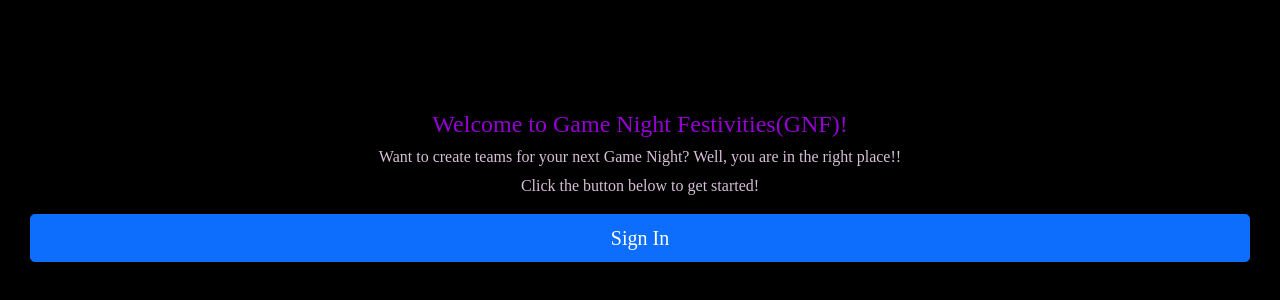
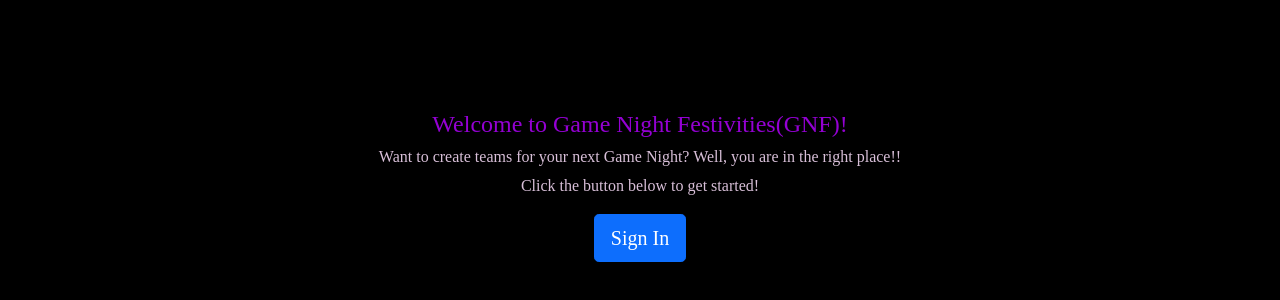
Before and after one commit to britnay268/INDIVIDUAL-ASSIGNMENT-Team-Roster-bg, a Next.js app: page / in a window 1280 px wide. Shown: the part 174-474 px from the top of the page. Built offline with nearby package versions, Linux system fonts and the light colour scheme; no server answers.

Commit message:
Made sign in button not take the width of page

```diff
--- a/components/Signin.js
+++ b/components/Signin.js
@@ -22,7 +22,7 @@ function Signin() {
           <h6>Want to create teams for your next Game Night? Well, you are in the right place!!</h6>
           <p>Click the button below to get started!</p>
         </div>
-        <Button type="button" size="lg" className="copy-btn" onClick={signIn}>
+        <Button type="button" size="lg" className="copy-btn" onClick={signIn} style={{ maxWidth: '300px', margin: '0px auto' }}>
           Sign In
         </Button>
       </div>
```
